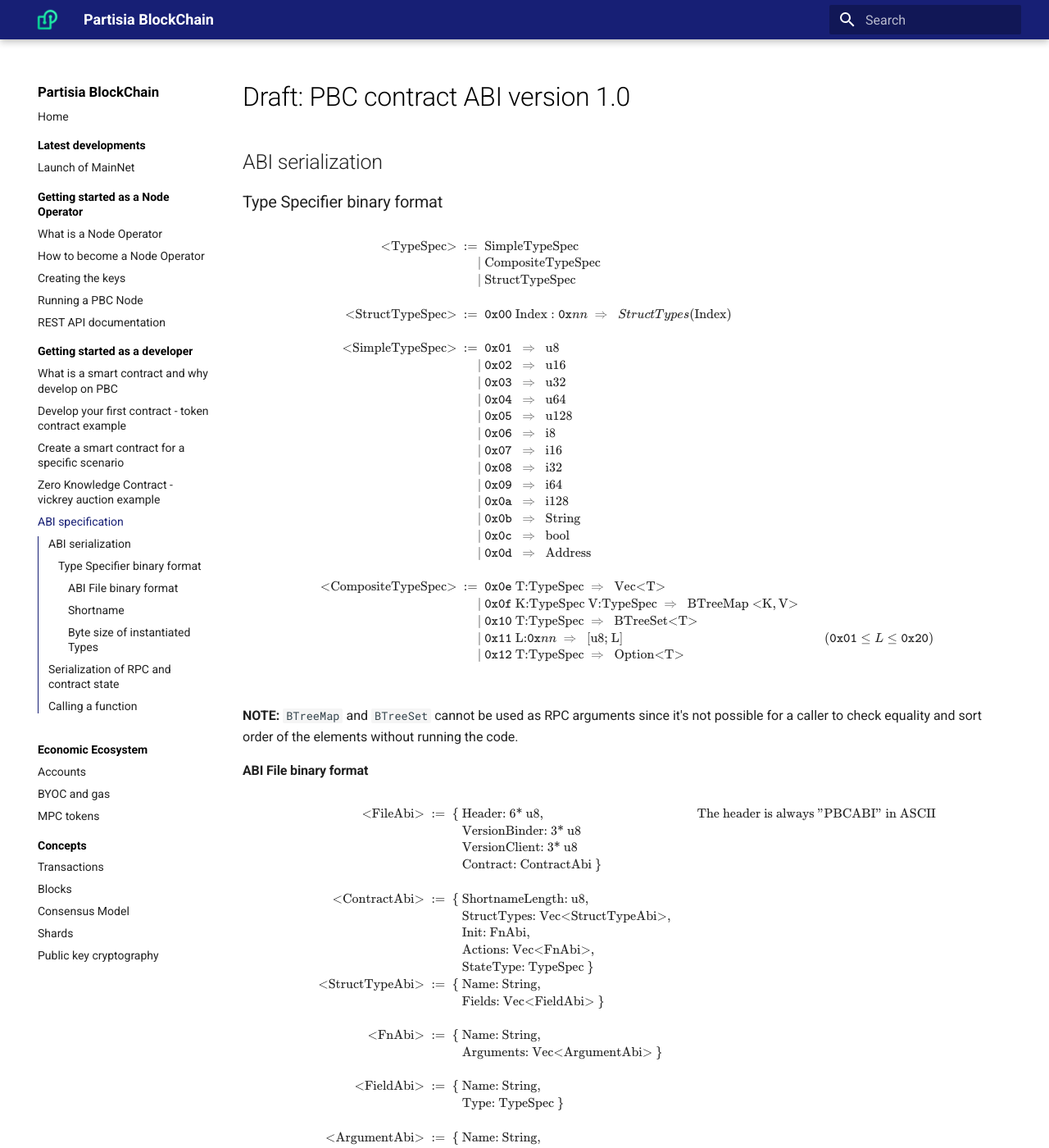
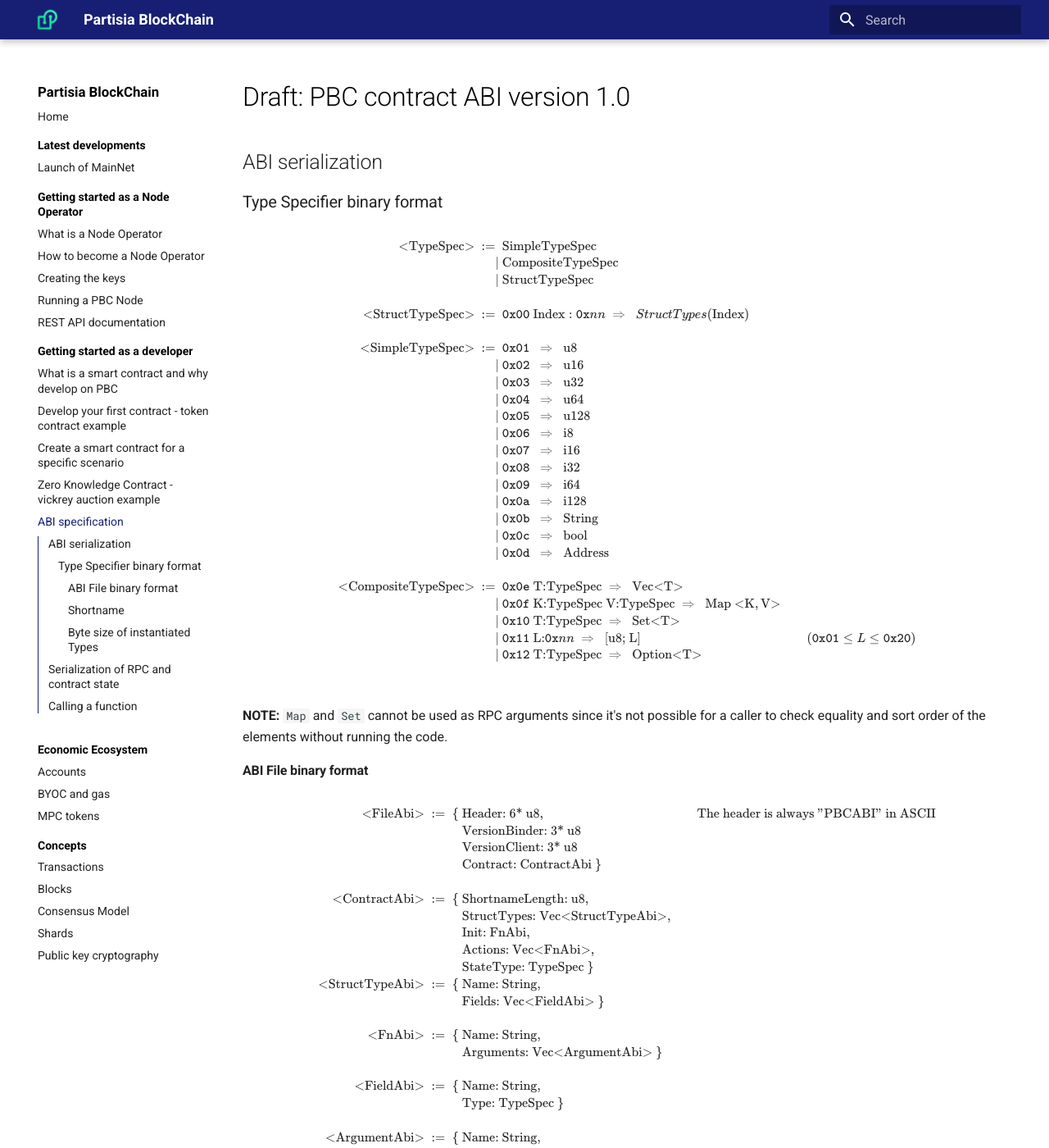
Before and after one commit to 0xSero/partisia-docs, an MkDocs documentation site: the page built from docs/abiv1.md, in a window 1280 px wide and 1400 px high. Shown: the whole window at 82% size. Built offline with MkDocs 1.6.1 and Material for MkDocs 9.7.7, drawn with Linux system fonts in a browser that asks for light colours; a script that is not in the unit is left out; some of the changed text lies outside the part shown.

Commit message:
removed BTree

```diff
--- a/docs/abiv1.md
+++ b/docs/abiv1.md
@@ -31,8 +31,8 @@ $$\definecolor{mathcolor}{RGB}{33,33,33}
 | \ &\hexi{0d} \ \Rightarrowx \text{Address} \\
 \\
 \text{<CompositeTypeSpec>} \ := \ &\hexi{0e} \text{ T:}\text{TypeSpec} \Rightarrowx \text{Vec<}\text{T>} \\
-| \ &\hexi{0f} \text{ K:}\text{TypeSpec}\text{ V:}\text{TypeSpec} \Rightarrowx \text{BTreeMap <}\text{K}, \text{V>} \\
-| \ &\hexi{10} \text{ T:}\text{TypeSpec} \Rightarrowx \text{BTreeSet<}\text{T>} \\
+| \ &\hexi{0f} \text{ K:}\text{TypeSpec}\text{ V:}\text{TypeSpec} \Rightarrowx \text{Map <}\text{K}, \text{V>} \\
+| \ &\hexi{10} \text{ T:}\text{TypeSpec} \Rightarrowx \text{Set<}\text{T>} \\
 | \ &\hexi{11} \text{ L:}\nnhexi{nn} \Rightarrowx \text{[u8; }\text{L}\text{]} & (\hexi{01} \leq L \leq \hexi{20}) \\
 | \ &\hexi{12} \text{ T:}\text{TypeSpec} \Rightarrowx \text{Option<}\text{T>} \\
 \\
@@ -40,7 +40,7 @@ $$\definecolor{mathcolor}{RGB}{33,33,33}
 }
 $$
 
-**NOTE:** `BTreeMap` and `BTreeSet` cannot be used as RPC arguments since it's not possible for a
+**NOTE:** `Map` and `Set` cannot be used as RPC arguments since it's not possible for a
 caller to check equality and sort order of the elements without running the code.
 
 #### ABI File binary format
@@ -103,8 +103,8 @@ The shortname of a function is the first four bytes of the function name's SHA-2
 | bool              | 1                             |
 | String            | 4 + n                         |
 | Vec<T\>           | 4 + n \* Size(T)              | Number of elements (n) + n \* Size(T)
-| BTreeMap<K, V\>   | 4 + Size(K) + Size(V)         |
-| BTreeSet<T\>      | 4 + Size(T)                   |
+| Map<K, V\>   | 4 + Size(K) + Size(V)         |
+| Set<T\>      | 4 + Size(T)                   |
 | Address           | 4 + 20                        |
 | \[u8; n\]         | n                             |
 | Option<T\>        | 1 + Size(T)                   |
```
